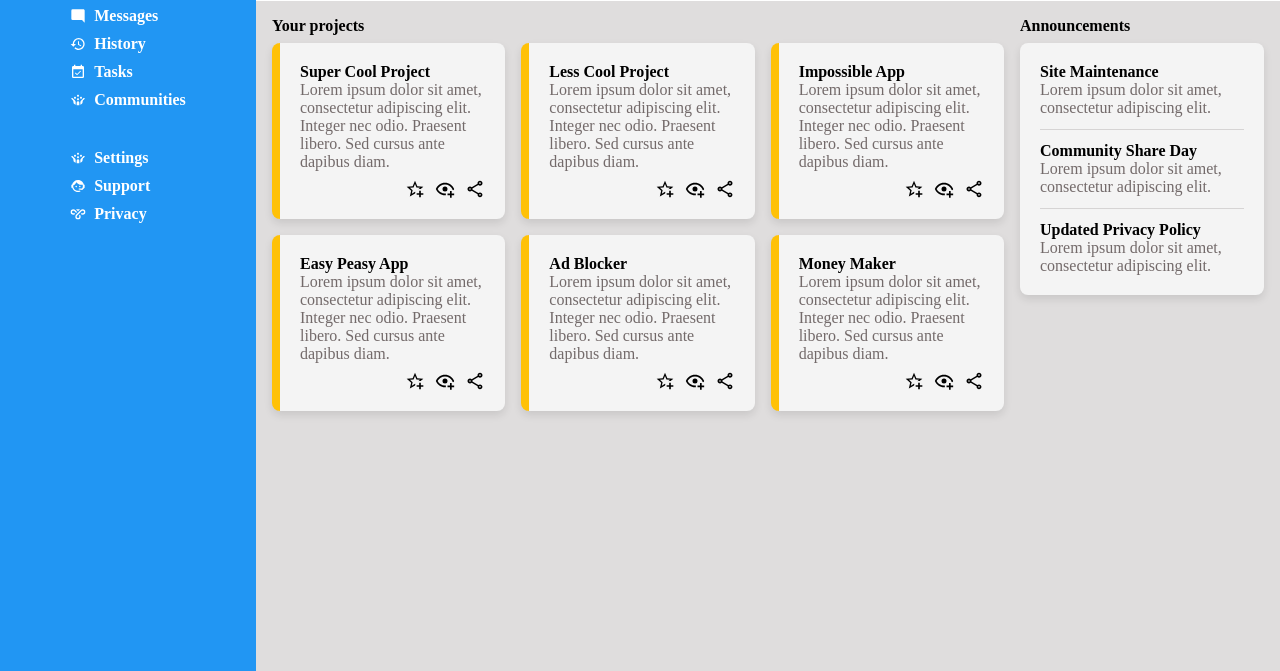
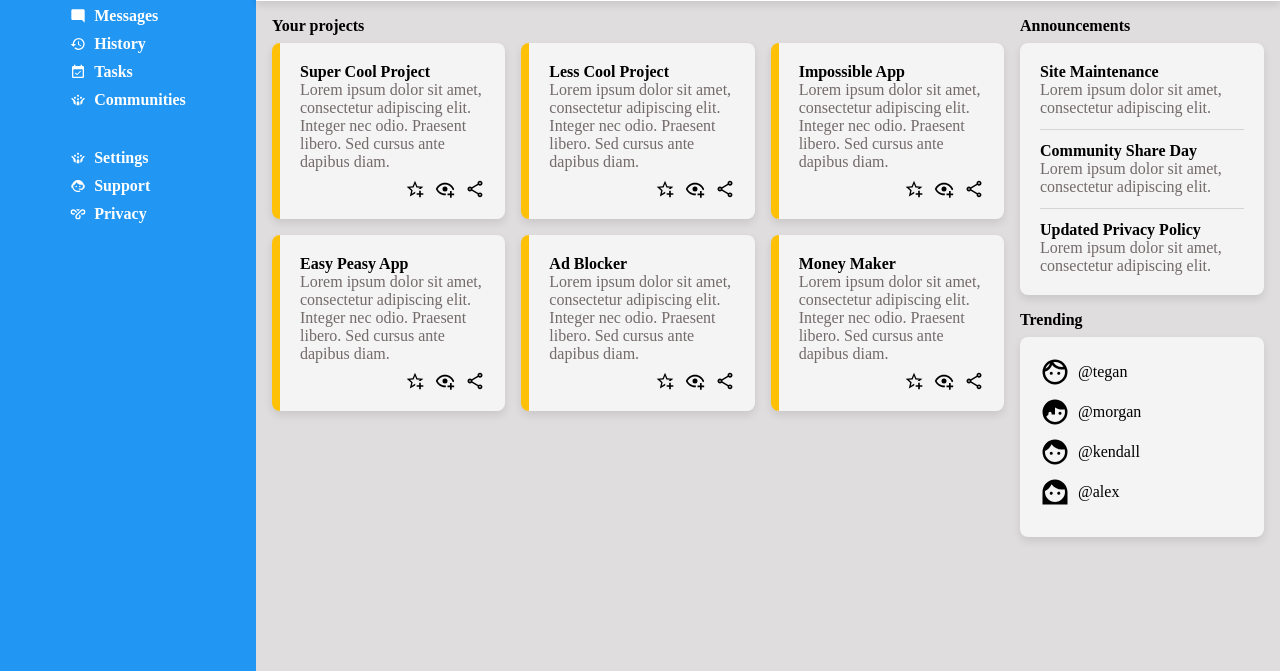
Before and after one commit to Kostiantyn777/admin-dashboard, a plain HTML site: page index.html in a window 1280 px wide. Shown: the part 129-800 px from the top of the page. Drawn offline with Linux system fonts and the light colour scheme.

Commit message:
Add Trending Card

```diff
--- a/index.html
+++ b/index.html
@@ -153,7 +153,7 @@
         </div>
       </header>
       <div class="main-content-container">
-        <section class="main-content-right-container">
+        <section class="main-content-left-container">
           <h4>Your projects</h4>
           <div class="card-container">
             <div class="card">
@@ -305,33 +305,63 @@
             </div>
           </div>
         </section>
-        <section class="main-content-left-container">
+        <section class="main-content-right-container">
           <h4>Announcements</h4>
-           <div class="announcement-card">
+          <div class="announcement-card">
             <div class="announcement-1">
               <h4>Site Maintenance</h4>
-                <p>
-                  Lorem ipsum dolor sit amet, consectetur adipiscing elit.
-                </p>
+              <p>Lorem ipsum dolor sit amet, consectetur adipiscing elit.</p>
             </div>
             <div class="announcement-2">
               <h4>Community Share Day</h4>
-                <p>
-                  Lorem ipsum dolor sit amet, consectetur adipiscing elit.
-                </p>
+              <p>Lorem ipsum dolor sit amet, consectetur adipiscing elit.</p>
             </div>
             <div class="announcement-3">
               <h4>Updated Privacy Policy</h4>
-                <p>
-                  Lorem ipsum dolor sit amet, consectetur adipiscing elit.
-                </p>
+              <p>Lorem ipsum dolor sit amet, consectetur adipiscing elit.</p>
             </div>
-
-           </div>
+          </div>
+          <div class="trending">
+            <h4>Trending</h4>
+            <div class="trending-card">
+              <ul>
+                <li>
+                  <svg xmlns="http://www.w3.org/2000/svg" viewBox="0 0 24 24">
+                    <path
+                      d="M10.25,13A1.25,1.25 0 0,1 9,14.25A1.25,1.25 0 0,1 7.75,13A1.25,1.25 0 0,1 9,11.75A1.25,1.25 0 0,1 10.25,13M15,11.75A1.25,1.25 0 0,0 13.75,13A1.25,1.25 0 0,0 15,14.25A1.25,1.25 0 0,0 16.25,13A1.25,1.25 0 0,0 15,11.75M22,12A10,10 0 0,1 12,22A10,10 0 0,1 2,12A10,10 0 0,1 12,2A10,10 0 0,1 22,12M10.66,4.12C12.06,6.44 14.6,8 17.5,8C17.96,8 18.41,7.95 18.84,7.88C17.44,5.56 14.9,4 12,4C11.54,4 11.09,4.05 10.66,4.12M4.42,9.47C6.13,8.5 7.45,6.92 8.08,5.03C6.37,6 5.05,7.58 4.42,9.47M20,12C20,11.22 19.88,10.47 19.67,9.76C18.97,9.91 18.25,10 17.5,10C14.37,10 11.58,8.56 9.74,6.31C8.69,8.87 6.6,10.88 4,11.86C4,11.9 4,11.95 4,12C4,16.41 7.59,20 12,20C16.41,20 20,16.41 20,12Z"
+                    />
+                  </svg>
+                  <a href="#"> @tegan </a>
+                </li>
+                <li>
+                  <svg xmlns="http://www.w3.org/2000/svg" viewBox="0 0 24 24">
+                    <path
+                      d="M12,2A10,10 0 0,0 2,12A10,10 0 0,0 12,22A10,10 0 0,0 22,12A10,10 0 0,0 12,2M12,8.39C13.57,9.4 15.42,10 17.42,10C18.2,10 18.95,9.91 19.67,9.74C19.88,10.45 20,11.21 20,12C20,16.41 16.41,20 12,20C9,20 6.39,18.34 5,15.89L6.75,14V13A1.25,1.25 0 0,1 8,11.75A1.25,1.25 0 0,1 9.25,13V14H12M16,11.75A1.25,1.25 0 0,0 14.75,13A1.25,1.25 0 0,0 16,14.25A1.25,1.25 0 0,0 17.25,13A1.25,1.25 0 0,0 16,11.75Z"
+                    />
+                  </svg>
+                  <a href="#"> @morgan </a>
+                </li>
+                <li>
+                  <svg xmlns="http://www.w3.org/2000/svg" viewBox="0 0 24 24">
+                    <path
+                      d="M9,11.75A1.25,1.25 0 0,0 7.75,13A1.25,1.25 0 0,0 9,14.25A1.25,1.25 0 0,0 10.25,13A1.25,1.25 0 0,0 9,11.75M15,11.75A1.25,1.25 0 0,0 13.75,13A1.25,1.25 0 0,0 15,14.25A1.25,1.25 0 0,0 16.25,13A1.25,1.25 0 0,0 15,11.75M12,2A10,10 0 0,0 2,12A10,10 0 0,0 12,22A10,10 0 0,0 22,12A10,10 0 0,0 12,2M12,20C7.59,20 4,16.41 4,12C4,11.71 4,11.42 4.05,11.14C6.41,10.09 8.28,8.16 9.26,5.77C11.07,8.33 14.05,10 17.42,10C18.2,10 18.95,9.91 19.67,9.74C19.88,10.45 20,11.21 20,12C20,16.41 16.41,20 12,20Z"
+                    />
+                  </svg>
+                  <a href="#"> @kendall </a>
+                </li>
+                <li>
+                  <svg xmlns="http://www.w3.org/2000/svg" viewBox="0 0 24 24">
+                    <path
+                      d="M13.75 13C13.75 12.31 14.31 11.75 15 11.75S16.25 12.31 16.25 13 15.69 14.25 15 14.25 13.75 13.69 13.75 13M22 12V22H2V12C2 6.5 6.5 2 12 2S22 6.5 22 12M4 12C4 16.41 7.59 20 12 20S20 16.41 20 12C20 11.21 19.88 10.45 19.67 9.74C18.95 9.91 18.2 10 17.42 10C14.05 10 11.07 8.33 9.26 5.77C8.28 8.16 6.41 10.09 4.05 11.14C4 11.42 4 11.71 4 12M9 14.25C9.69 14.25 10.25 13.69 10.25 13S9.69 11.75 9 11.75 7.75 12.31 7.75 13 8.31 14.25 9 14.25Z"
+                    />
+                  </svg>
+                  <a href="#"> @alex </a>
+                </li>
+              </ul>
+            </div>
+          </div>
         </section>
       </div>
-
-
     </main>
   </body>
 </html>
--- a/style.css
+++ b/style.css
@@ -42,7 +42,8 @@ body {
   font-weight: bold;
 }
 
-.sidebar-container ul li {
+.sidebar-container ul li,
+.trending-card ul li {
   display: grid;
   grid-template-columns: auto 1fr;
   align-items: center;
@@ -70,6 +71,7 @@ body {
 .header-container {
   padding: 15px 20px;
   background-color: white;
+  box-shadow: 0 4px 8px rgba(0, 0, 0, 0.1);
 }
 .header-top {
   display: grid;
@@ -101,7 +103,8 @@ body {
   width: 20px;
   height: 20px;
 }
-.header-top .account-icon {
+.header-top .account-icon,
+.trending-card svg {
   width: 30px;
   height: 30px;
 }
@@ -143,7 +146,8 @@ input[type="search"] {
 }
 
 .card,
-.announcement-card {
+.announcement-card,
+.trending-card {
   background-color: #f4f4f4;
   padding: 20px;
   border-radius: 8px;
@@ -176,7 +180,8 @@ input[type="search"] {
   gap: 16px;
   padding: 16px;
 }
-.main-content-left-container > h4 {
+.main-content-right-container > h4,
+.trending h4 {
   padding-bottom: 8px;
 }
 .announcement-1,
@@ -184,3 +189,12 @@ input[type="search"] {
   border-bottom: 1px solid #61565633;
   padding-bottom: 12px;
 }
+
+.trending {
+  padding-top: 16px;
+}
+
+.trending-card a {
+  color: black;
+  font-weight: 500;
+}
```
